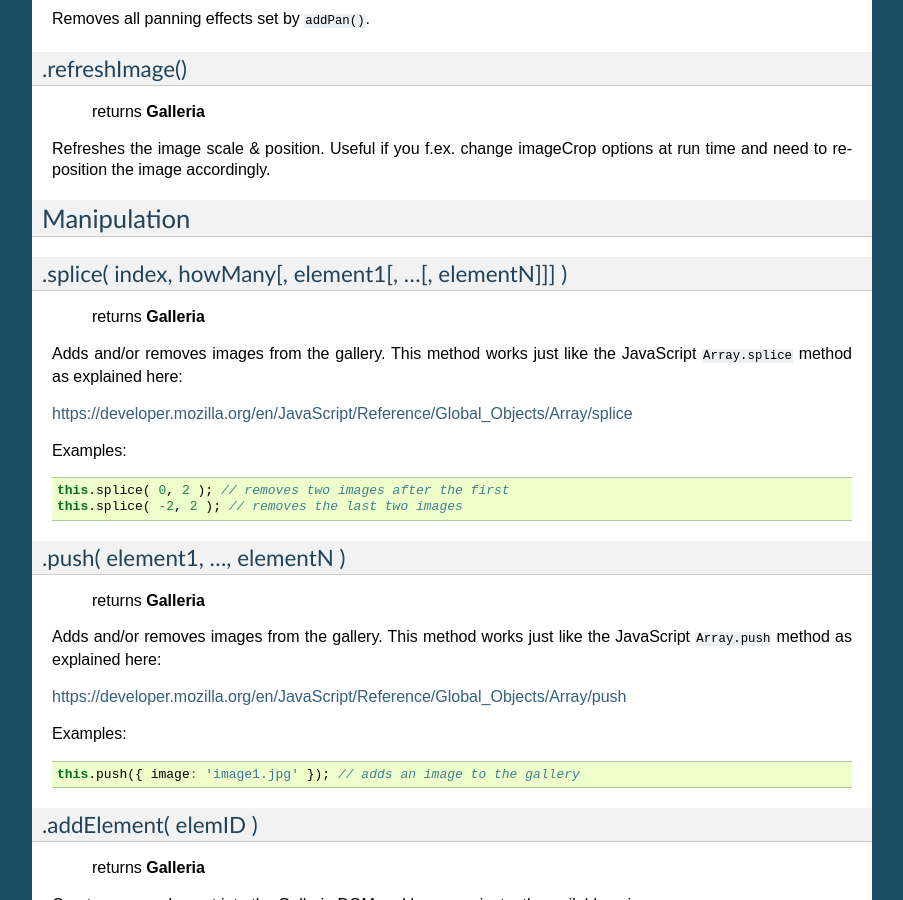
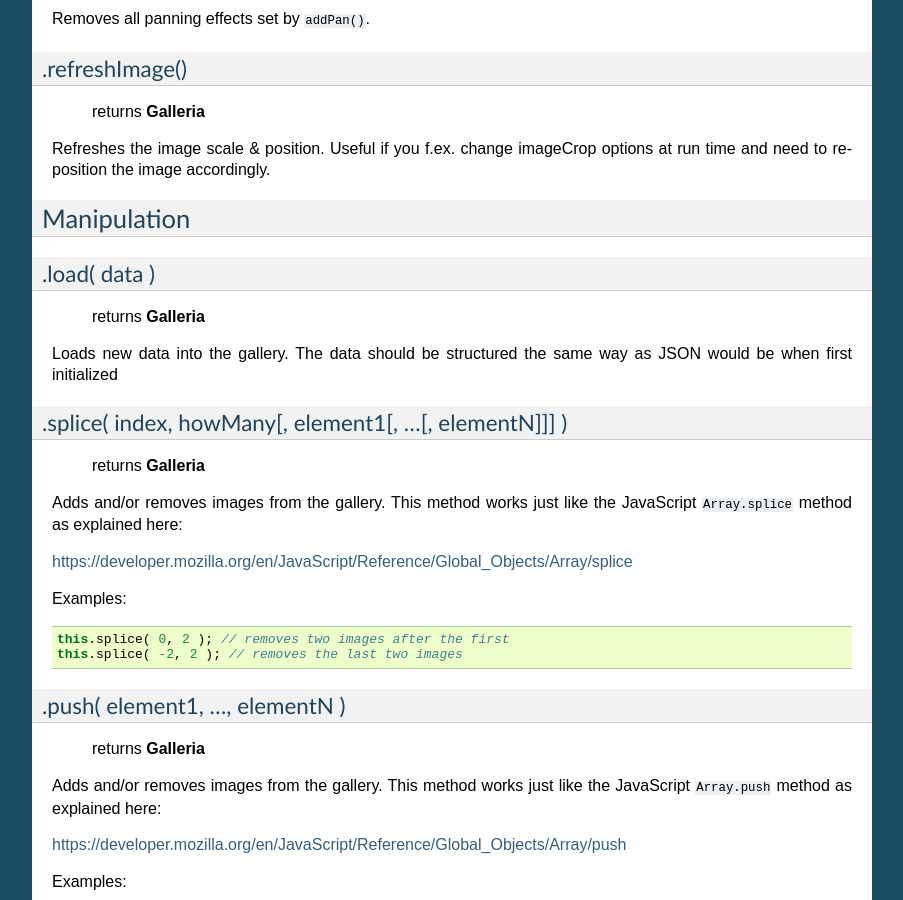
Before and after one commit to GalleriaJS/galleria, a Sphinx documentation site: the page built from docs/api/methods.rst, in a window 1280 px wide and 900 px high, scrolled down 2592 px. Shown: the whole window, without its empty margins (198-1101 px from the left). Built offline with Sphinx 7.4.7, drawn with Linux system fonts in a browser that asks for light colours.

```diff
--- a/docs/api/methods.rst
+++ b/docs/api/methods.rst
@@ -172,6 +172,13 @@
 
 Manipulation
 ============
+
+.load( data )
+-------------
+
+    | returns **Galleria**
+
+Loads new data into the gallery. The data should be structured the same way as JSON would be when first initialized
 
 .splice( index, howMany[, element1[, ...[, elementN]]] )
 --------------------------------------------------------
--- a/docs/references/changelog.rst
+++ b/docs/references/changelog.rst
@@ -16,6 +16,8 @@
 * Added youtube and vimeo options for setting custom player parameters for each provider
 * Added iframe support, now you can place any website URL as iframe, as long as the site allows it.
 * Added two more crops: 'portrait' and 'landscape'. 'landscape' is the most useful - it crops landscape pictures but not portrait. 'portrait' crops the other way around.
+* Removed the debug message for "image not loaded in 30 seconds", as it was causing much more confusion than good
+* Added a "wait" option, this defines how long Galleria should wait when trying to extract measurements before throwing an error. Set this to **true** for infinity.
 
 1.2.6
 -----
```
Also changed, not shown: docs/options/wait.rst (added, +23 -0 lines), 1 other file.
